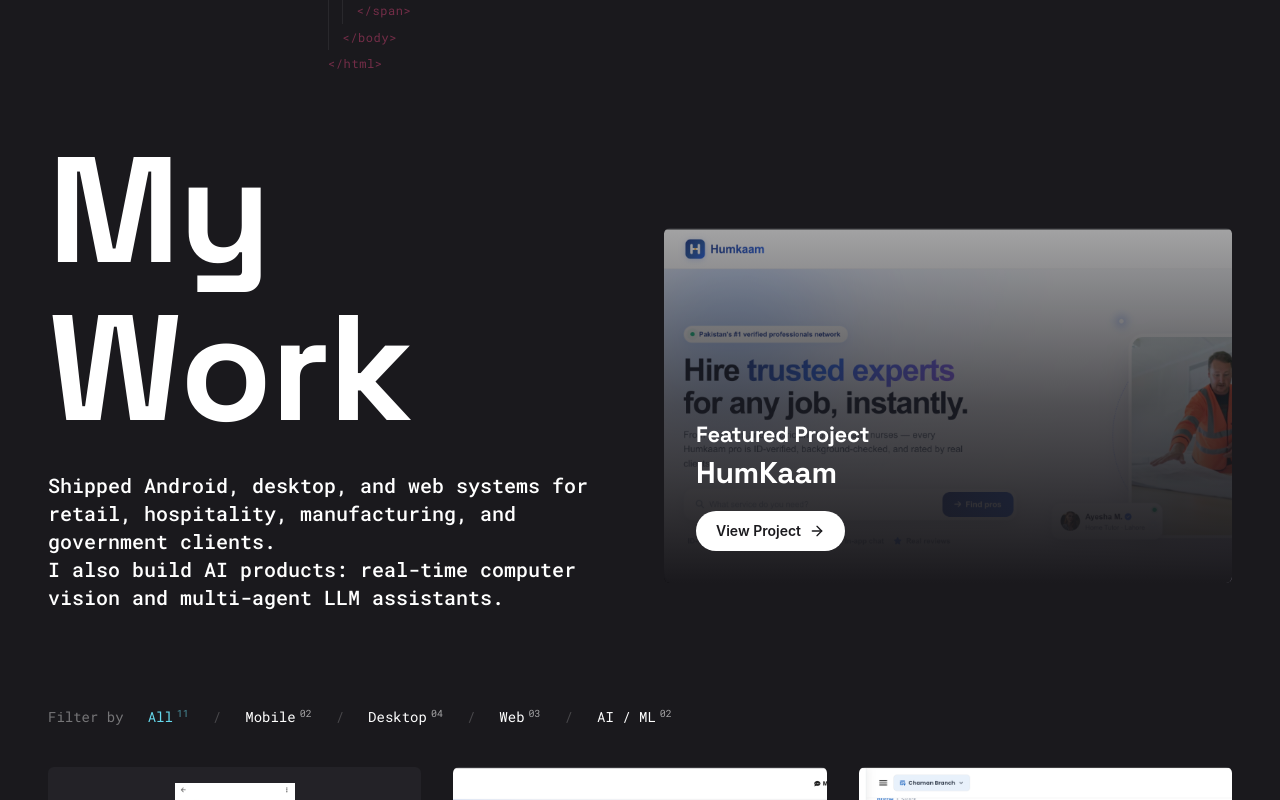
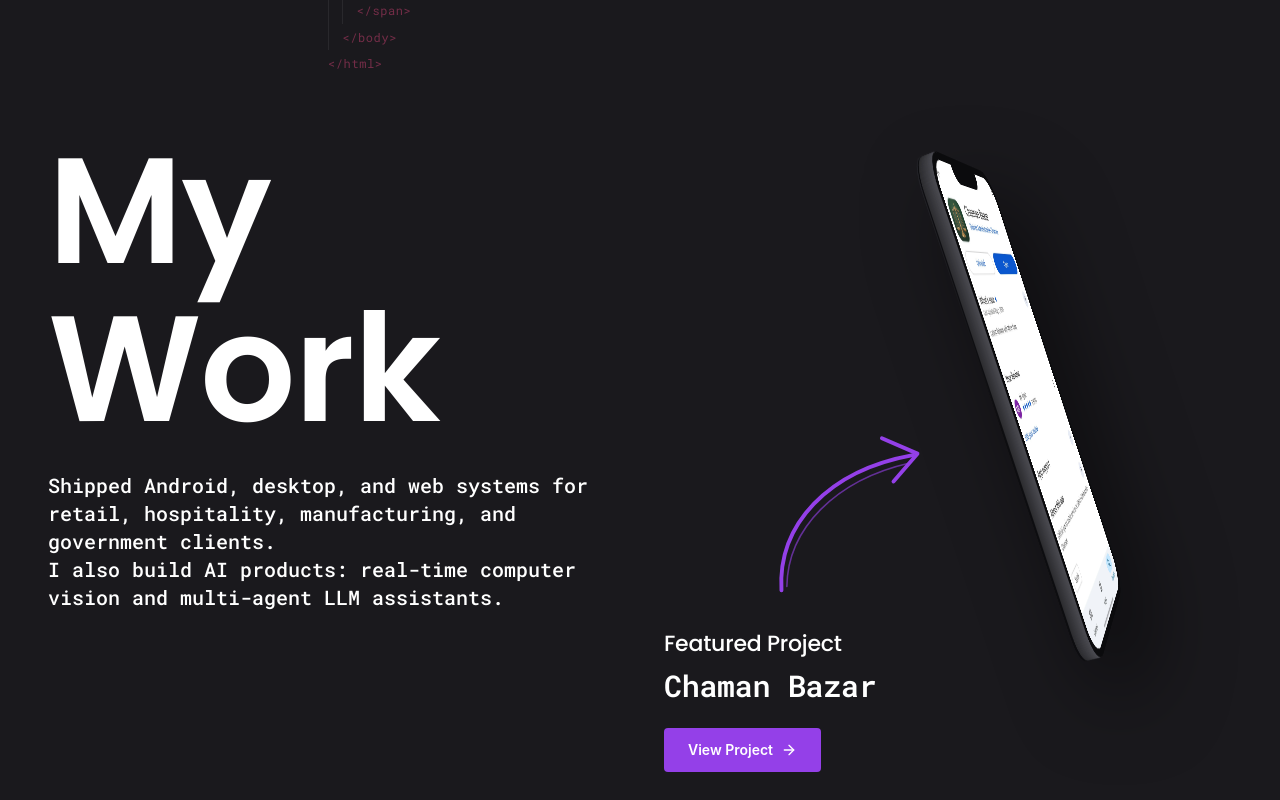
Before and after one commit to WaseemAyan/Portfolio, a React (Vite) app: page / in a window 1280 px wide. Shown: the part 1800-2600 px from the top of the page. Built offline with nearby package versions, Linux system fonts and the light colour scheme.

Commit message:
Little little updates

```diff
--- a/src/components/Work.tsx
+++ b/src/components/Work.tsx
@@ -7,8 +7,11 @@
 import { ProjectModal } from './ProjectModal';
 
 const categories: ProjectCategory[] = ['Mobile', 'Desktop', 'Web', 'AI'];
-// Featured card needs a wide screenshot, so pin it rather than taking the first project
-const featured = projects.find((p) => p.title === 'HumKaam') ?? projects[0];
+// Shown in the 3D phone, so it needs a portrait screenshot
+const featured = projects.find((p) => p.title === 'Chaman Bazar') ?? projects[0];
+
+// Thickness of the 3D phone body in px (one slice per px)
+const PHONE_DEPTH = 14;
 
 const pad = (n: number) => String(n).padStart(2, '0');
 
@@ -45,32 +48,7 @@
                         </p>
                     </motion.div>
 
-                    <motion.button
-                        type="button"
-                        onClick={() => setSelected(featured)}
-                        initial={{ opacity: 0, y: 30 }}
-                        whileInView={{ opacity: 1, y: 0 }}
-                        viewport={{ once: true }}
-                        transition={{ duration: 0.6, delay: 0.15 }}
-                        className="group relative block overflow-hidden rounded-md text-left md:mt-24"
-                    >
-                        {featured.images?.[0] && (
-                            <img
-                                src={featured.images[0].src}
-                                alt={featured.images[0].alt}
-                                className="aspect-[16/10] w-full object-cover object-left-top opacity-60 transition duration-500 group-hover:scale-105 group-hover:opacity-80"
-                                loading="lazy"
-                            />
-                        )}
-                        <div className="absolute inset-0 bg-gradient-to-t from-page via-page/60 to-transparent" />
-                        <div className="absolute inset-x-0 bottom-0 p-6 md:p-8">
-                            <h4 className="font-poppins text-[22px] font-medium">Featured Project</h4>
-                            <h3 className="mt-1 font-mono text-3xl font-semibold">{featured.title}</h3>
-                            <span className="mt-5 inline-flex items-center gap-2 rounded-full bg-white px-5 py-2.5 text-sm font-semibold text-page transition group-hover:bg-brand">
-                                View Project <ArrowRight size={16} className="transition group-hover:translate-x-1" />
-                            </span>
-                        </div>
-                    </motion.button>
+                    <FeaturedProject project={featured} onOpen={() => setSelected(featured)} />
                 </div>
 
                 {/* Filter */}
@@ -119,6 +97,114 @@
     );
 }
 
+function FeaturedProject({ project, onOpen }: { project: Project; onOpen: () => void }) {
+    const screen = project.images?.find((img) => img.portrait) ?? project.images?.[0];
+
+    return (
+        <div className="relative flex flex-col items-center md:block md:h-[640px]">
+            {/* 3D phone that slowly turns through a few poses */}
+            <motion.div
+                initial={{ opacity: 0, y: 60 }}
+                whileInView={{ opacity: 1, y: 0 }}
+                viewport={{ once: true }}
+                transition={{ duration: 0.8 }}
+                className="py-6 md:absolute md:right-10 md:top-0 lg:right-20"
+            >
+                {/* Float + perspective live on a wrapper; framer's inline transform would replace the CSS spin */}
+                <motion.div
+                    animate={{ y: [0, -14, 0] }}
+                    transition={{ duration: 6, repeat: Infinity, ease: 'easeInOut' }}
+                    className="phone-shadow [perspective:900px]"
+                >
+                    <button
+                        type="button"
+                        onClick={onOpen}
+                        aria-label={`View ${project.title}`}
+                        className="phone-3d relative block aspect-[9/19] w-[200px] lg:w-[230px]"
+                    >
+                        {/* Twist (tilt) lives on the button, the spin on this inner layer */}
+                        <span className="phone-spin absolute inset-0 block">
+                            {/* Stacked slices give the body real thickness, so the rounded edge shows when it turns */}
+                            {Array.from({ length: PHONE_DEPTH }, (_, k) => (
+                                <span
+                                    key={k}
+                                    aria-hidden
+                                    className="absolute inset-0 rounded-[38px]"
+                                    style={{
+                                        transform: `translateZ(${-k}px)`,
+                                        background: k === PHONE_DEPTH - 1 ? '#0d0d10' : `hsl(240 4% ${30 - k}%)`
+                                    }}
+                                />
+                            ))}
+                            {/* Back panel with camera bump, facing the other way so it shows mid-spin */}
+                            <span
+                                aria-hidden
+                                className="absolute inset-0 rounded-[38px] bg-[linear-gradient(160deg,#2a2a30,#0d0d10_60%)]"
+                                style={{ transform: `translateZ(${-PHONE_DEPTH}px) rotateY(180deg)` }}
+                            >
+                                <span className="absolute left-4 top-4 grid size-[68px] grid-cols-2 place-items-center gap-1 rounded-[20px] bg-[#1c1c21] p-2 ring-1 ring-white/10">
+                                    <span className="size-6 rounded-full bg-[#050507] ring-2 ring-[#2c2c33]" />
+                                    <span className="size-2 rounded-full bg-[#3a3a40]" />
+                                    <span className="size-6 rounded-full bg-[#050507] ring-2 ring-[#2c2c33]" />
+                                    <span className="size-6 rounded-full bg-[#050507] ring-2 ring-[#2c2c33]" />
+                                </span>
+                            </span>
+                            {/* Front glass */}
+                            <span className="absolute inset-0 rounded-[38px] bg-[#0b0b0d] p-2 [transform:translateZ(1px)]">
+                                <span aria-hidden className="absolute left-1/2 top-2 z-10 h-[18px] w-[38%] -translate-x-1/2 rounded-b-2xl bg-[#0b0b0d]" />
+                                <span className="relative block size-full overflow-hidden rounded-[31px] bg-white">
+                                    {screen && (
+                                        <img
+                                            src={screen.src}
+                                            alt={screen.alt}
+                                            className="size-full object-cover object-top"
+                                            loading="lazy"
+                                        />
+                                    )}
+                                    <span aria-hidden className="phone-glare absolute inset-0" />
+                                </span>
+                            </span>
+                        </span>
+                    </button>
+                </motion.div>
+            </motion.div>
+
+            {/* Hand-drawn arrow pointing at the phone */}
+            <svg
+                aria-hidden
+                viewBox="0 0 220 220"
+                className="absolute left-[14%] top-[300px] hidden w-[170px] text-violet md:block lg:left-[18%]"
+                fill="none"
+                stroke="currentColor"
+                strokeLinecap="round"
+                strokeLinejoin="round"
+            >
+                <path d="M20 205 C 15 120, 80 50, 190 30" strokeWidth="5" />
+                <path d="M27 200 C 28 125, 90 62, 186 40" strokeWidth="2" opacity="0.6" />
+                <path d="M150 8 L 196 28 L 165 64" strokeWidth="5" />
+            </svg>
+
+            <motion.div
+                initial={{ opacity: 0, y: 30 }}
+                whileInView={{ opacity: 1, y: 0 }}
+                viewport={{ once: true }}
+                transition={{ duration: 0.6, delay: 0.2 }}
+                className="mt-14 self-start md:absolute md:bottom-0 md:left-0 md:mt-0"
+            >
+                <h4 className="font-poppins text-[22px] font-medium">Featured Project</h4>
+                <h3 className="mt-2 font-mono text-3xl font-semibold">{project.title}</h3>
+                <button
+                    type="button"
+                    onClick={onOpen}
+                    className="group mt-6 inline-flex items-center gap-2 rounded bg-violet px-6 py-3 text-sm font-semibold text-white transition hover:bg-accordion-active"
+                >
+                    View Project <ArrowRight size={16} className="transition group-hover:translate-x-1" />
+                </button>
+            </motion.div>
+        </div>
+    );
+}
+
 function ProjectCard({ project, onOpen }: { project: Project; onOpen: () => void }) {
     const image = project.images?.find((img) => !img.portrait) ?? project.images?.[0];
     const Icon = project.icon;
--- a/src/index.css
+++ b/src/index.css
@@ -40,11 +40,14 @@
   -moz-osx-font-smoothing: grayscale;
 }
 
-h1, h2, h3, h4, h5, h6 {
-  font-family: var(--font-display);
-  font-weight: 700;
-  color: #fff;
-  letter-spacing: -0.01em;
+/* In the base layer so font/colour utilities on headings can override it */
+@layer base {
+  h1, h2, h3, h4, h5, h6 {
+    font-family: var(--font-display);
+    font-weight: 700;
+    color: #fff;
+    letter-spacing: -0.01em;
+  }
 }
 
 ::selection {
@@ -156,6 +159,70 @@
   100% { opacity: 1; }
 }
 
+/* Featured project phone: turns between an edge-on view and two front angles, like a product video */
+/*
+ * The phone's motion is split in two so it only ever stops once:
+ * - .phone-spin turns it a full 360deg about its long axis, always the same way,
+ *   easing into the front-facing pose, holding there, then easing off again.
+ * - .phone-3d keeps changing the tilt in a smooth loop, which is the "twist".
+ * Nesting composes them as rotateX rotateZ (outer) then rotateY (inner), so the
+ * spin happens about the phone's own axis before the tilt is applied.
+ */
+.phone-3d,
+.phone-spin {
+  transform-style: preserve-3d;
+}
+
+.phone-3d {
+  animation: phone-twist 16s ease-in-out infinite;
+}
+
+.phone-spin {
+  animation: phone-spin 16s infinite;
+}
+
+/* Shadow sits on the wrapper: a filter on the 3D element itself would flatten it */
+.phone-shadow {
+  filter: drop-shadow(30px 40px 40px rgba(0, 0, 0, 0.55));
+}
+
+@keyframes phone-spin {
+  0%, 18% {
+    transform: rotateY(-20deg);
+    animation-timing-function: cubic-bezier(0.45, 0, 0.25, 1);
+  }
+  100% {
+    transform: rotateY(340deg);
+  }
+}
+
+/* Front pose matches the hold above; the in-between tilts keep it twisting while it turns */
+@keyframes phone-twist {
+  0%, 18%, 100% { transform: rotateX(-22deg) rotateZ(-30deg); }
+  45% { transform: rotateX(-4deg) rotateZ(-18deg); }
+  70% { transform: rotateX(10deg) rotateZ(-12deg); }
+  88% { transform: rotateX(-10deg) rotateZ(-26deg); }
+}
+
+.phone-glare {
+  background: linear-gradient(115deg, rgba(255, 255, 255, 0.18) 0%, transparent 35%, transparent 70%, rgba(255, 255, 255, 0.06) 100%);
+}
+
+@media (prefers-reduced-motion: reduce) {
+  .phone-3d,
+  .phone-spin {
+    animation: none;
+  }
+
+  .phone-3d {
+    transform: rotateX(-22deg) rotateZ(-30deg);
+  }
+
+  .phone-spin {
+    transform: rotateY(-20deg);
+  }
+}
+
 /* Client logo marquee */
 .logo-marquee {
   mask-image: linear-gradient(to right, transparent, #000 10%, #000 90%, transparent);
```
